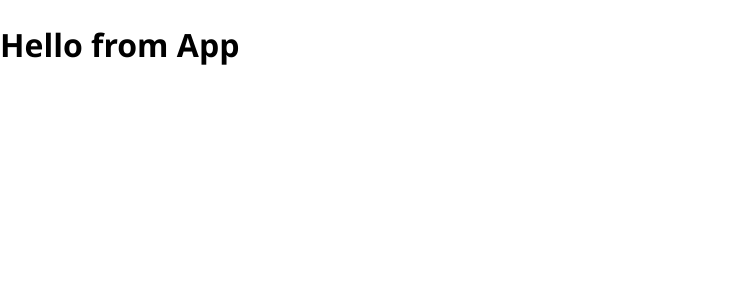
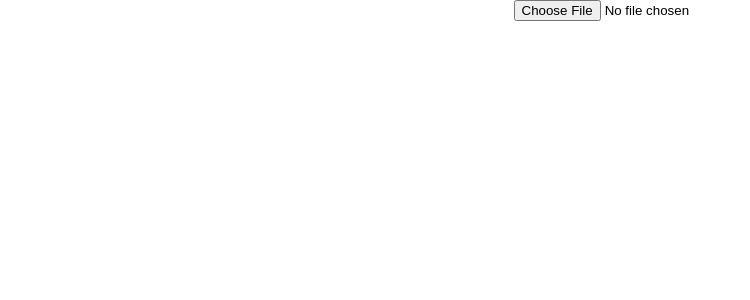
Before and after one commit to StijnKemp/issue-count-react, a React (Vite) app: page / in a window 1280 px wide. Shown: the top 300 px of the page, without its empty margins (0-750 px from the left). Built offline with nearby package versions, Linux system fonts and the light colour scheme.

Commit message:
setup csv upload, parsing and rendering

```diff
--- a/src/App.js
+++ b/src/App.js
@@ -1,9 +1,41 @@
-import React from "react";
+import React, { useState } from "react";
+import Table from "./components/Table";
+import useFileReader from "./helpers/hooks/useFileReader";
+import parseCSV from "./helpers/utils/parseCSV";
 
 const App = () => {
+  const [table, setTable] = useState();
+
+  const fileReader = useFileReader(() => {
+    setTable(parseCSV({ csv: fileReader.result, splitter: ";" }));
+  });
+
+  const onChangeFile = (e) => {
+    fileReader.readAsText(e.target.files[0]);
+  };
+
   return (
-    <div>
-      <h1>Hello from App</h1>
+    <div
+      style={{
+        display: "flex",
+        justifyContent: "center",
+        alignItems: "center",
+        flexDirection: "column",
+      }}
+    >
+      <input
+        type="file"
+        accept=".csv"
+        multiple={false}
+        onChange={onChangeFile}
+      />
+      {table && (
+        <Table
+          head={table.head}
+          body={table.body}
+          setBody={(body) => setTable({ ...table, body })}
+        />
+      )}
     </div>
   );
 };
--- /dev/null
+++ b/src/components/Table.js
@@ -0,0 +1,42 @@
+import React, { useEffect } from "react";
+
+const Table = ({ head, body, setBody }) => {
+  // Component did mount
+  useEffect(() => {
+    setBody(
+      body.sort((a, b) => {
+        const surNameA = a[1].toUpperCase();
+        const surNameB = b[1].toUpperCase();
+        if (surNameA < surNameB) {
+          return -1;
+        }
+        if (surNameA > surNameB) {
+          return 1;
+        }
+      })
+    );
+  }, []);
+
+  return (
+    <table>
+      <thead>
+        <tr>
+          {head.map((col, i) => (
+            <th key={i}>{col}</th>
+          ))}
+        </tr>
+      </thead>
+      <tbody>
+        {body.map((row, i) => (
+          <tr key={i}>
+            {row.map((col, i) => (
+              <td key={i}>{col}</td>
+            ))}
+          </tr>
+        ))}
+      </tbody>
+    </table>
+  );
+};
+
+export default Table;
--- /dev/null
+++ b/src/helpers/hooks/useFileReader.js
@@ -0,0 +1,16 @@
+import { useMemo } from "react";
+
+function useFileReader(onLoad) {
+  const fileReader = useMemo(() => {
+    const fr = new FileReader();
+
+    fr.onload = onLoad;
+    fr.onerror = () => console.log(fr.error);
+
+    return fr;
+  }, []);
+
+  return fileReader;
+}
+
+export default useFileReader;
--- /dev/null
+++ b/src/helpers/utils/parseCSV.js
@@ -0,0 +1,13 @@
+function parseCSV({ csv, splitter = ";", hasHead = true }) {
+  const table = csv.split("\r\n").map((row) => {
+    return row.split(splitter);
+  });
+  console.log(table);
+
+  const head = table.splice(0, 1)[0];
+  const body = table;
+
+  return { head, body };
+}
+
+export default parseCSV;
```
